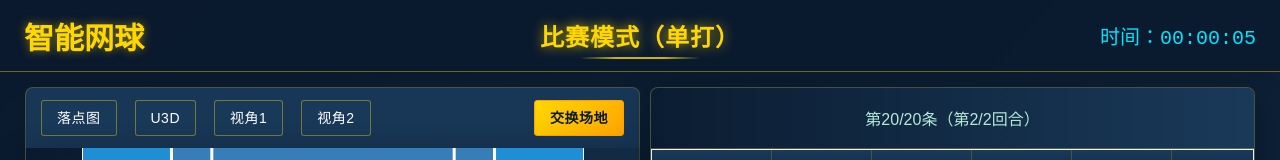
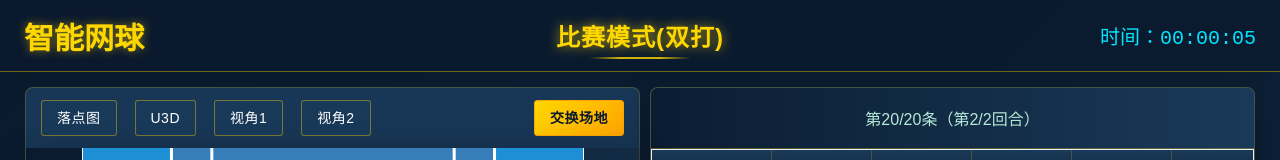
Before and after one commit to haijunyuan365-lgtm/tennis-web, a Vue app: page /gameMode in a window 1280 px wide. Shown: the top 160 px of the page. Built offline with nearby package versions, Linux system fonts and the light colour scheme.

Commit message:
比赛畅打页面显示
111

```diff
--- a/src/views/SmoothPlayMode.vue
+++ b/src/views/SmoothPlayMode.vue
@@ -6,7 +6,7 @@
         <h1>智能网球</h1>
       </el-col>
       <el-col :span="8" class="center-section">
-          <div class="match-mode-tag"><span class="match-text">畅打模式（单打）</span></div>
+        <div class="match-mode-tag"><span class="match-text">畅打模式({{ gameMode }})</span></div>
       </el-col>
       <el-col :span="8" class="right-section"><span class="current-time">时间：{{ formattedTime }}</span></el-col>
     </el-row>
@@ -54,8 +54,8 @@
           <div class="table-info-bar"><span>第{{ currentRow + 1 }}/{{ tableData.length }}条（第{{
             currentRound }}/{{ maxRound }}回合）</span></div>
           <!-- 表格主体 -->
-            <el-table ref="tennisTable" :data="tableData" border height="calc(100% - 90px)"
-              highlight-current-row @current-change="handleCurrentChange">
+          <el-table ref="tennisTable" :data="tableData" border height="calc(100% - 90px)" highlight-current-row
+            @current-change="handleCurrentChange">
             <el-table-column prop="time" label="时间" min-width="120" align="center"></el-table-column>
             <el-table-column prop="player" label="姓名" min-width="100" align="center"></el-table-column>
             <el-table-column prop="direction" label="方向" min-width="100" align="center">
@@ -170,6 +170,7 @@
       offsetX: 0,  // 稍后在 mounted 中计算赋值
       offsetY: 50,
       isDisable: false,
+      gameMode: ''
     }
   },
   computed: {
@@ -208,6 +209,8 @@
 
     this.drawCourt(ctx);
     this.drawPoints(ctx, this.tableData);
+    //单双打
+    this.gameMode = localStorage.getItem('gameMode') === 'single' ? '单打' : '双打'
   },
   watch: {
     tableData: {
@@ -483,7 +486,7 @@
       });
 
       // 绘制选中点
-        const selectedPoint = currentRoundPoints.find(p => p.id === this.currentSelectedRow.id);
+      const selectedPoint = points.find(p => p.id === this.currentSelectedRow.id);
       if (selectedPoint) {
         const x = offsetX + (selectedPoint.x / 100) * courtWidth;
         const y = offsetY + (selectedPoint.y / 100) * courtHeight;
@@ -507,13 +510,13 @@
     },
 
     modeChange() {
-        // this.gameMode = this.gameMode === '比赛模式' ? '畅打模式' : '比赛模式';
-        // //初始化网球场
-        // const canvas = this.$refs.courtCanvas;
-        // const ctx = canvas.getContext("2d");
+      //   this.gameMode = this.gameMode === '比赛模式' ? '畅打模式' : '比赛模式';
+      //   //初始化网球场
+      //   const canvas = this.$refs.courtCanvas;
+      //   const ctx = canvas.getContext("2d");
 
-        // this.drawCourt(ctx);
-        // this.drawPoints(ctx, this.tableData);
+      //   this.drawCourt(ctx);
+      //   this.drawPoints(ctx, this.tableData);
     },
     goToPrevRound() {
       if (this.currentRound > 1) {
--- a/src/views/gameMode.vue
+++ b/src/views/gameMode.vue
@@ -6,7 +6,7 @@
         <h1>智能网球</h1>
       </el-col>
       <el-col :span="8" class="center-section">
-        <div class="match-mode-tag"><span class="match-text">比赛模式（单打）</span></div>
+        <div class="match-mode-tag"><span class="match-text">比赛模式({{gameMode}})</span></div>
       </el-col>
       <el-col :span="8" class="right-section"><span class="current-time">时间：{{ formattedTime }}</span></el-col>
     </el-row>
@@ -176,6 +176,7 @@ export default {
       offsetX: 0,  // 稍后在 mounted 中计算赋值
       offsetY: 50,
       isDisable: false,
+      gameMode:''
     }
   },
   computed: {
@@ -214,6 +215,8 @@ export default {
 
     this.drawCourt(ctx);
     this.drawPoints(ctx, this.tableData);
+    //单双打
+    this.gameMode = localStorage.getItem('gameMode') === 'single'?'单打':'双打'
   },
   watch: {
     tableData: {
--- a/src/views/select.vue
+++ b/src/views/select.vue
@@ -364,7 +364,8 @@ export default {
             );
 
           }
-
+          //新增单双打存储
+          localStorage.setItem('gameMode',this.gameMode)
           // 跳转，新增判断页面跳转
         if(localStorage.getItem('mode') ==='比赛'){
           this.$router.push('/gameMode')
```
Lines whose indentation alone changed are shown as unchanged.
